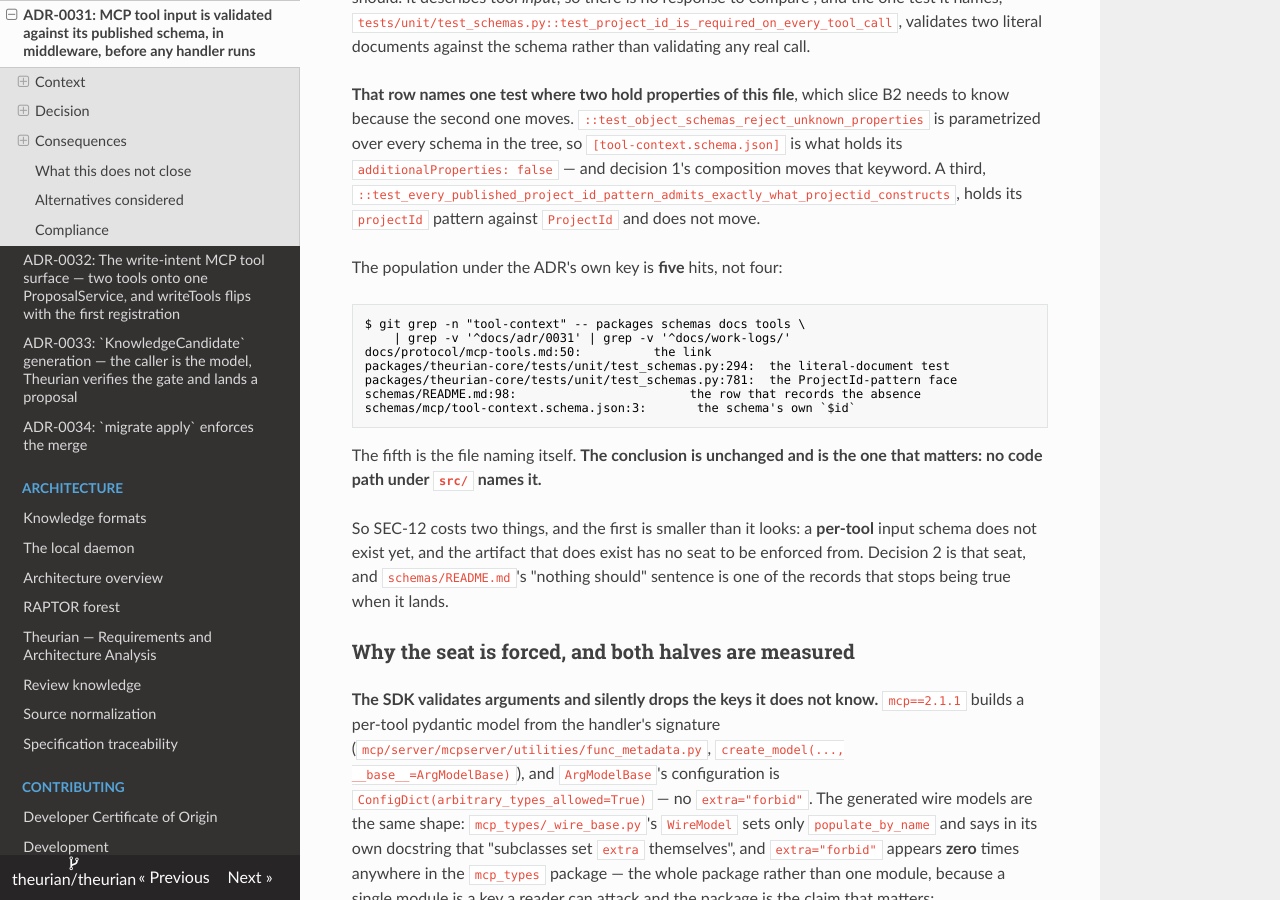
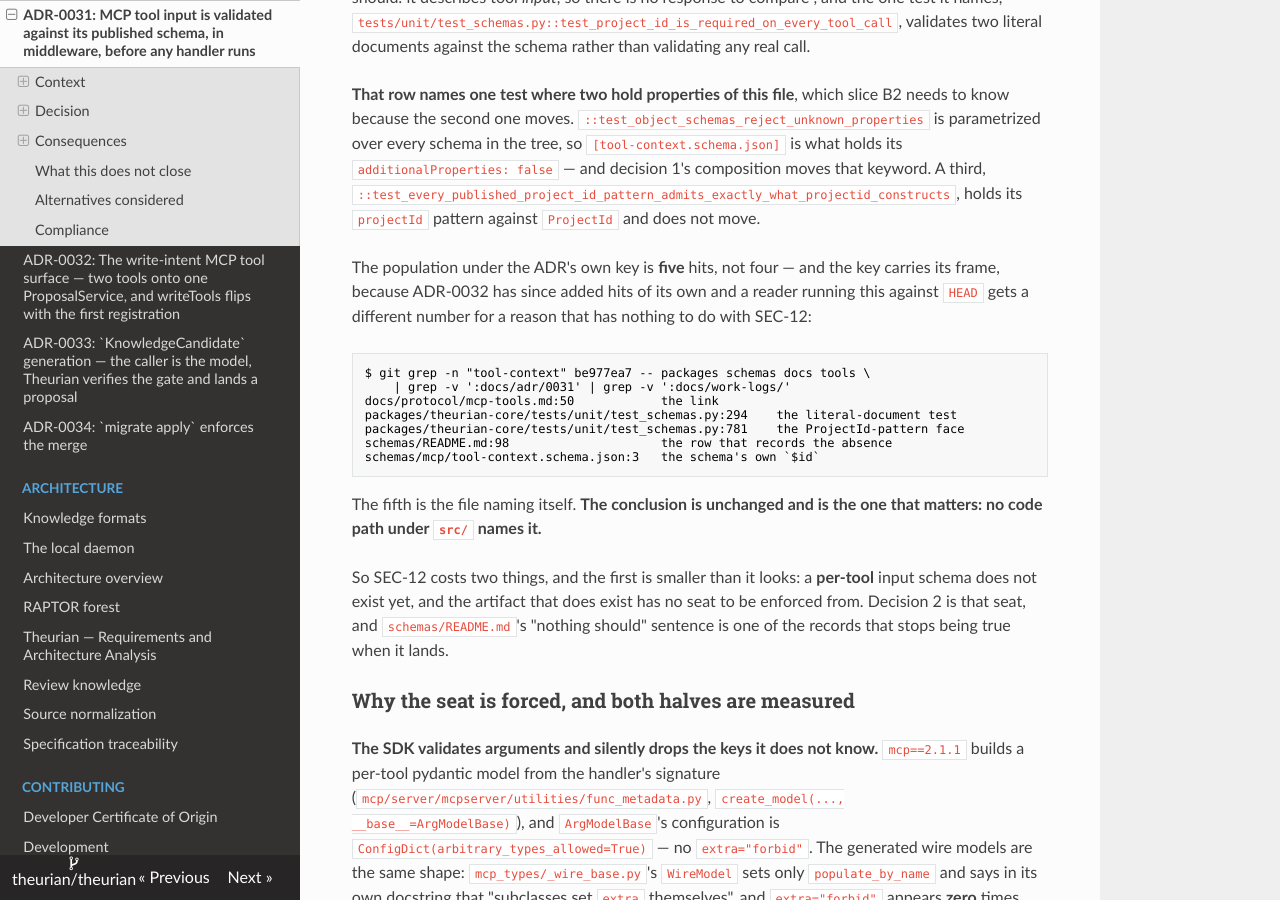
Before and after one commit to theurian/theurian, an MkDocs documentation site: the page built from docs/adr/0031-mcp-input-is-schema-validated-in-middleware.md, in a window 1280 px wide and 900 px high, scrolled down 1323 px. Built offline with MkDocs 1.6.1, drawn with Linux system fonts in a browser that asks for light colours; some of the changed text lies outside the part shown.

Commit message:
docs(adr): frame ADR-0031's tool-context key to the sha it was measured at
The key is quoted so a reader can re-run it, and a reader re-running it against
`HEAD` now gets nine hits instead of five — because ADR-0032's agentId/taskId
precedence paragraph names `tool-context.schema.json` four times in this same
branch. None of them is a reader, so the conclusion is untouched; what was wrong
is a key that reads as live while every other measurement in the file carries
`be977ea7`.

Review-Finding: code-review MEDIUM — the tool-context population is five hits under the ADR's own key
Signed-off-by: Takehide Uchida <utchy@graphnote-design.com>

````diff
--- a/docs/adr/0031-mcp-input-is-schema-validated-in-middleware.md
+++ b/docs/adr/0031-mcp-input-is-schema-validated-in-middleware.md
@@ -64,16 +64,19 @@ schema in the tree, so `[tool-context.schema.json]` is what holds its
 A third, `::test_every_published_project_id_pattern_admits_exactly_what_projectid_constructs`,
 holds its `projectId` pattern against `ProjectId` and does not move.
 
-The population under the ADR's own key is **five** hits, not four:
+The population under the ADR's own key is **five** hits, not four — and the key
+carries its frame, because ADR-0032 has since added hits of its own and a reader
+running this against `HEAD` gets a different number for a reason that has
+nothing to do with SEC-12:
 
 ```console
-$ git grep -n "tool-context" -- packages schemas docs tools \
-    | grep -v '^docs/adr/0031' | grep -v '^docs/work-logs/'
-docs/protocol/mcp-tools.md:50:          the link
-packages/theurian-core/tests/unit/test_schemas.py:294:  the literal-document test
-packages/theurian-core/tests/unit/test_schemas.py:781:  the ProjectId-pattern face
-schemas/README.md:98:                        the row that records the absence
-schemas/mcp/tool-context.schema.json:3:       the schema's own `$id`
+$ git grep -n "tool-context" be977ea7 -- packages schemas docs tools \
+    | grep -v ':docs/adr/0031' | grep -v ':docs/work-logs/'
+docs/protocol/mcp-tools.md:50            the link
+packages/theurian-core/tests/unit/test_schemas.py:294    the literal-document test
+packages/theurian-core/tests/unit/test_schemas.py:781    the ProjectId-pattern face
+schemas/README.md:98                     the row that records the absence
+schemas/mcp/tool-context.schema.json:3   the schema's own `$id`
 ```
 
 The fifth is the file naming itself. **The conclusion is unchanged and is the
@@ -444,9 +447,11 @@ Measured now, and reproducible from this ADR (2026-09-12, `be977ea7`):
   response-fragment schemas and one input-side contract,
   `tool-context.schema.json`. **No per-tool input schema exists**, and the one
   input schema that does has **no reader under `src/`** —
-  `git grep -n "tool-context" -- packages schemas docs tools` returns five hits
-  outside this ADR: a link, two test references, the `schemas/README.md` row
-  that records the absence, and the file's own `$id`.
+  `git grep -n "tool-context" be977ea7 -- packages schemas docs tools` returns
+  five hits outside this ADR: a link, two test references, the
+  `schemas/README.md` row that records the absence, and the file's own `$id`.
+  The key takes the sha because ADR-0032 added four hits of its own after this
+  frame, none of them a reader.
 - The SDK's argument model sets no `extra="forbid"`:
   `grep -rho 'extra="forbid"' .venv/lib/python3.13/site-packages/mcp_types/ | wc -l`
   answers **0** over the whole package, and `ArgModelBase`'s own config is
````
